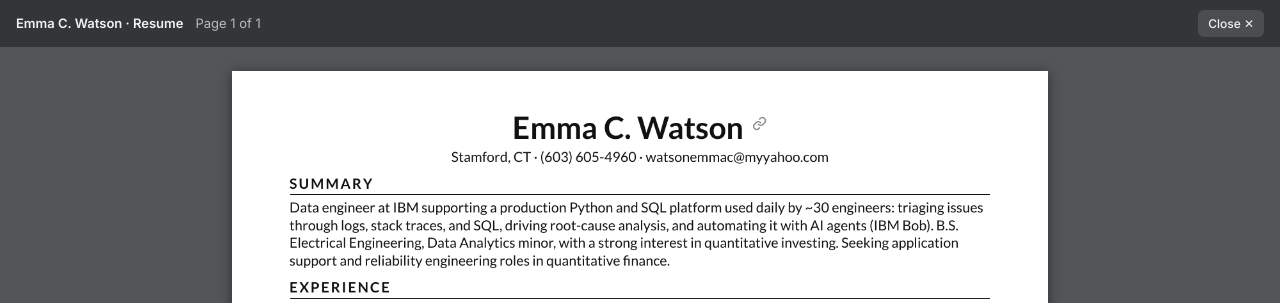
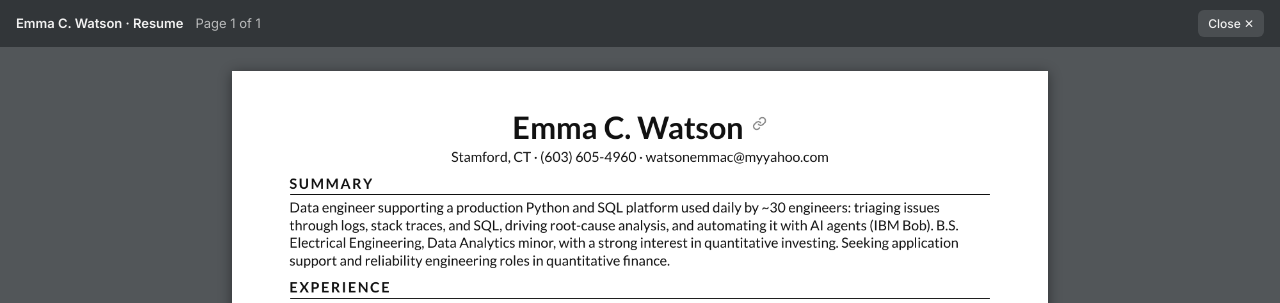
Before and after one commit to xemcat/emmawatson-site, a plain HTML site: page infotech/index.html in a window 1280 px wide. Both pictures are taken after a click on the link "View resume (PDF)". Shown: the top 303 px of the page. Drawn offline with Linux system fonts and the light colour scheme.

Commit message:
infotech: resume summary says data engineer, no IBM
Co-Authored-By: Claude Opus 5.5 <noreply@anthropic.com>
Claude-Session: https://claude.ai/code/session_01WsbBtKVWJeEVon8USEEd9X

```diff
--- a/infotech/index.html
+++ b/infotech/index.html
@@ -172,7 +172,7 @@ h2{font-size:21px}.sub{font-size:14px;margin-bottom:16px}
 <div id="rv" role="dialog" aria-modal="true" aria-label="Resume" style="position:fixed;inset:0;background:#525659;display:none;flex-direction:column;z-index:9999;font-family:Inter,system-ui,sans-serif">
 <div style="display:flex;align-items:center;gap:12px;padding:10px 16px;background:#323639;color:#f1f1f1;font-size:13px"><b style="font-weight:600">Emma C. Watson · Resume</b><span style="opacity:.7">Page 1 of 1</span>
 <span style="margin-left:auto;display:flex;gap:8px;align-items:center"><a class="rvb" href="#">Close ✕</a></span></div>
-<div style="flex:1;overflow:auto;padding:24px 16px 40px"><div id="rvp" style="position:relative;margin:0 auto;background:#fff;box-shadow:0 2px 12px rgba(0,0,0,.45);aspect-ratio:8.5/11;width:min(816px,calc(100vw - 32px))"><img src="resume-v2.png" alt="Emma C. Watson resume" style="display:block;width:100%;height:100%"><a href="https://www.linkedin.com/in/emma-catherine-watson/" target="_blank" rel="noopener" title="LinkedIn" style="position:absolute;left:33%;top:3.5%;width:34%;height:4.5%"></a></div></div></div>
+<div style="flex:1;overflow:auto;padding:24px 16px 40px"><div id="rvp" style="position:relative;margin:0 auto;background:#fff;box-shadow:0 2px 12px rgba(0,0,0,.45);aspect-ratio:8.5/11;width:min(816px,calc(100vw - 32px))"><img src="resume-v3.png" alt="Emma C. Watson resume" style="display:block;width:100%;height:100%"><a href="https://www.linkedin.com/in/emma-catherine-watson/" target="_blank" rel="noopener" title="LinkedIn" style="position:absolute;left:33%;top:3.5%;width:34%;height:4.5%"></a></div></div></div>
 <style>.rvb{background:#4a4e51;border:none;color:#f1f1f1;border-radius:6px;padding:6px 10px;font:500 12px Inter,system-ui,sans-serif;cursor:pointer}.rvb:hover{background:#5d6164}</style>
 
 
```
Also changed, not shown: infotech/resume-v2.png (deleted), infotech/resume-v3.png (added).
